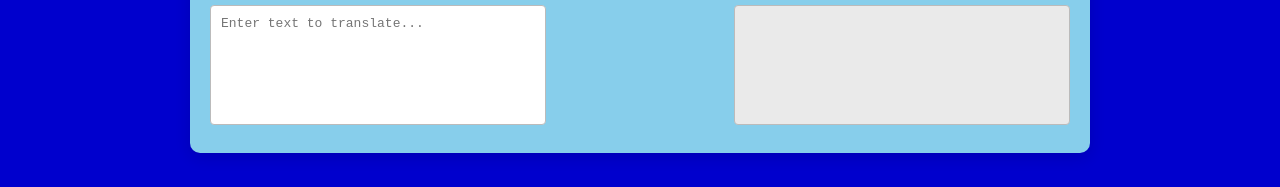
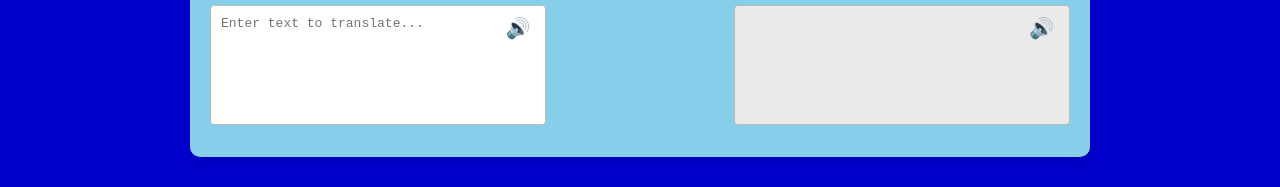
Before and after one commit to shivamshrma09/Translater, a plain HTML site: page index.html in a window 1280 px wide. Shown: the part 242-429 px from the top of the page. Drawn offline with Linux system fonts and the light colour scheme.

Commit message:
Update index.html

```diff
--- a/index.html
+++ b/index.html
@@ -135,6 +135,23 @@
     .translate-button-container button:hover {
       background-color: var(--button-hover);
     }
+
+    /* NEW for speaker icon */
+    .speaker-icon {
+      position: absolute;
+      top: 10px;
+      right: 10px;
+      background: transparent;
+      border: none;
+      font-size: 20px;
+      cursor: pointer;
+      color: #333;
+      z-index: 2;
+    }
+    .input-wrapper,
+    .output-wrapper {
+      position: relative;
+    }
   </style>
 </head>
 <body>
@@ -144,7 +161,7 @@
     </div>
     <div class="btn">
       <button type="button">Home</button>
-      <button  class="change" type="submit">change</button>
+      <button class="change" type="submit">change</button>
       <a href="https://github.com/shivamshrma09" target="_blank" style="text-decoration: none;">
         <button type="button">Github profile</button>
       </a>
@@ -153,11 +170,13 @@
       </a>
     </div>
   </div>
+
   <div class="container">
     <div class="dynamic-heading" id="dynamicHeading">
       Translate from English to Hindi
     </div>
     <div class="card">
+      <!-- Input section -->
       <div class="side-section input-section">
         <h1>Input</h1>
         <label for="sourceLang">Choose source language:</label>
@@ -181,11 +200,18 @@
           <option value="uk">Ukrainian</option>
           <option value="uz">Uzbek</option>
         </select>
-        <textarea id="inputText" placeholder="Enter text to translate..."></textarea>
+        <div class="input-wrapper">
+          <textarea id="inputText" placeholder="Enter text to translate..."></textarea>
+          <button class="speaker-icon" onclick="speakText('inputText')">🔊</button>
+        </div>
       </div>
+
+      <!-- Translate button -->
       <div class="translate-button-container">
         <button type="button" onclick="translateText()">Translate</button>
       </div>
+
+      <!-- Output section -->
       <div class="side-section output-section">
         <h1>Output</h1>
         <label for="targetLang">Choose target language:</label>
@@ -209,30 +235,20 @@
           <option value="uk">Ukrainian</option>
           <option value="uz">Uzbek</option>
         </select>
-        <textarea id="output" readonly></textarea>
+        <div class="output-wrapper">
+          <textarea id="output" readonly></textarea>
+          <button class="speaker-icon" onclick="speakText('output')">🔊</button>
+        </div>
       </div>
     </div>
   </div>
+
   <script>
     const langMap = {
-      en: "English",
-      ar: "Arabic",
-      az: "Azerbaijani",
-      zh: "Chinese",
-      cs: "Czech",
-      de: "German",
-      es: "Spanish",
-      fr: "French",
-      hi: "Hindi",
-      it: "Italian",
-      ja: "Japanese",
-      ko: "Korean",
-      pl: "Polish",
-      pt: "Portuguese",
-      ru: "Russian",
-      tr: "Turkish",
-      uk: "Ukrainian",
-      uz: "Uzbek"
+      en: "English", ar: "Arabic", az: "Azerbaijani", zh: "Chinese",
+      cs: "Czech", de: "German", es: "Spanish", fr: "French", hi: "Hindi",
+      it: "Italian", ja: "Japanese", ko: "Korean", pl: "Polish",
+      pt: "Portuguese", ru: "Russian", tr: "Turkish", uk: "Ukrainian", uz: "Uzbek"
     };
 
     function updateHeading() {
@@ -241,6 +257,7 @@
       document.getElementById('dynamicHeading').textContent =
         `Translate from ${langMap[sourceLang]} to ${langMap[targetLang]}`;
     }
+
     document.getElementById('sourceLang').addEventListener('change', updateHeading);
     document.getElementById('targetLang').addEventListener('change', updateHeading);
 
@@ -249,6 +266,7 @@
       const sourceLang = document.getElementById('sourceLang').value;
       const targetLang = document.getElementById('targetLang').value;
       const output = document.getElementById('output');
+
       if (!inputText) {
         output.value = "Please enter some text to translate.";
         return;
@@ -257,6 +275,7 @@
         output.value = "Source and target languages are the same.";
         return;
       }
+
       output.value = "Translating...";
       try {
         const response = await fetch('https://libretranslate.de/translate', {
@@ -269,6 +288,7 @@
             format: "text"
           })
         });
+
         if (!response.ok) throw new Error('Network response was not ok');
         const data = await response.json();
         output.value = data.translatedText;
@@ -277,12 +297,17 @@
       }
     }
 
-    updateHeading();
+    function speakText(id) {
+      const text = document.getElementById(id).value.trim();
+      if (!text) return;
+      const utterance = new SpeechSynthesisUtterance(text);
+      speechSynthesis.cancel();
+      speechSynthesis.speak(utterance);
+    }
 
     const changeButton = document.querySelector('.change');
     changeButton.addEventListener('click', () => {
       const currentColor = document.body.style.backgroundColor;
-
       if (currentColor === 'black') {
         document.body.style.backgroundColor = 'mediumblue';
         document.body.style.color = 'black';
@@ -291,6 +316,8 @@
         document.body.style.color = 'mediumblue';
       }
     });
+
+    updateHeading();
   </script>
 </body>
 </html>
```
